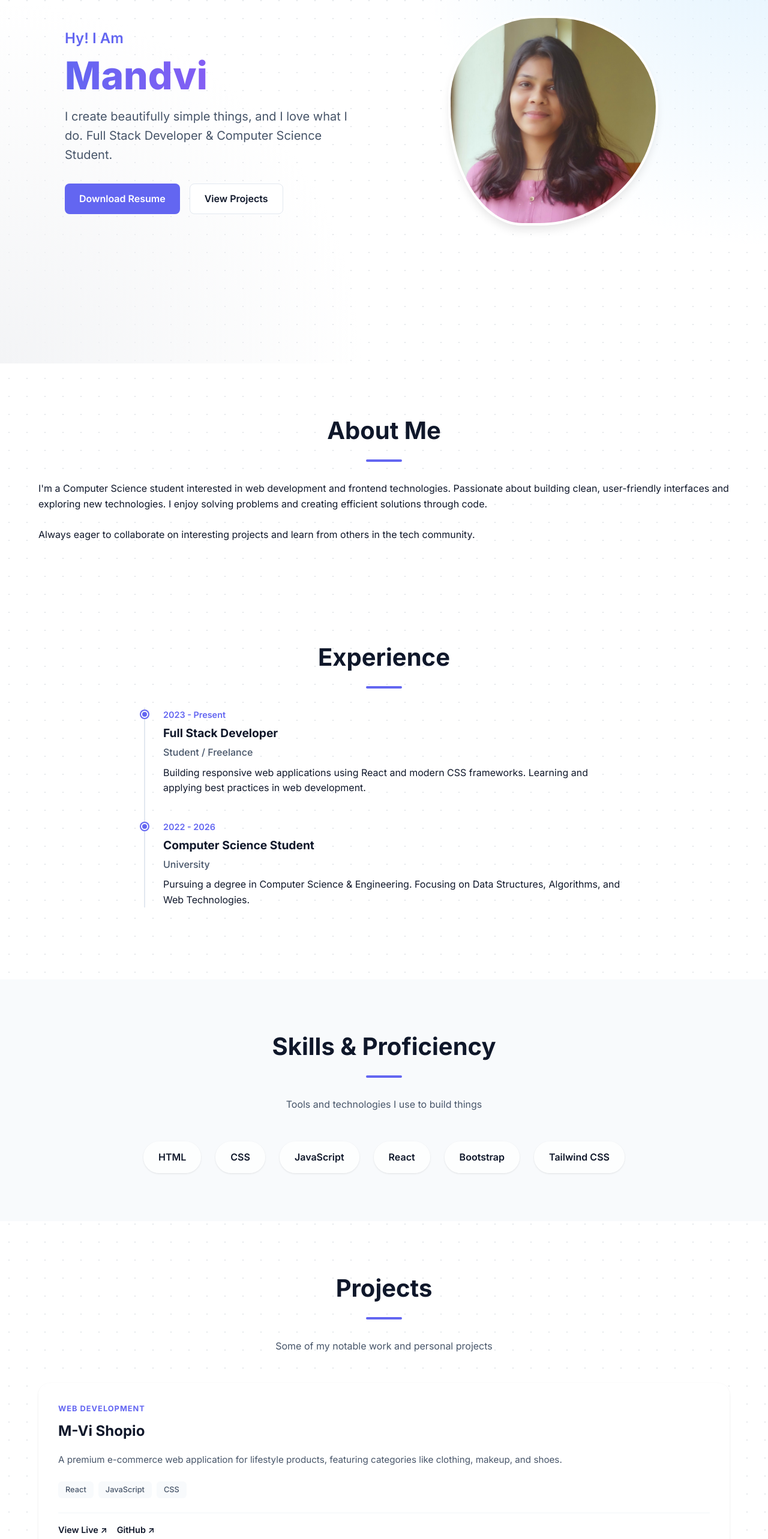
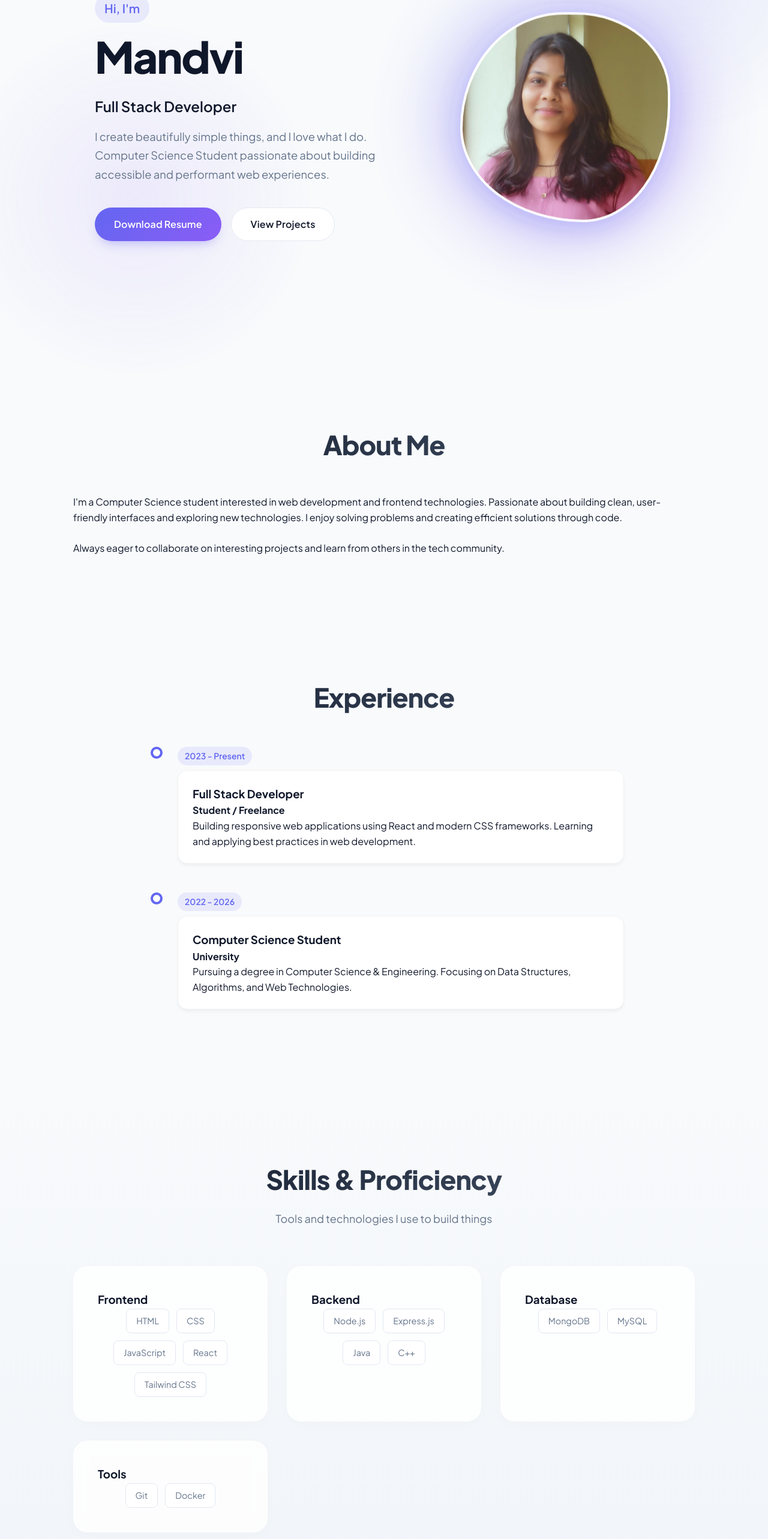
Before and after one commit to Mandvisah/portfolio, a React (Vite) app: page / in a window 1280 px wide. Shown: the part 194-2760 px from the top of the page at 60% size. Built offline with nearby package versions, Linux system fonts and the light colour scheme.

Commit message:
Refactor styles and improve layout in App.css; update Hero and Skills components for better content presentation

```diff
--- a/src/App.css
+++ b/src/App.css
@@ -1,18 +1,20 @@
-@import url('https://fonts.googleapis.com/css2?family=Inter:wght@400;500;600;700;800&display=swap');
+@import url('https://fonts.googleapis.com/css2?family=Plus+Jakarta+Sans:wght@300;400;500;600;700;800&display=swap');
 
 :root {
   --primary-color: #6366f1;
-  --secondary-color: #334155;
-  --bg-color: #ffffff;
-  --bg-alt: #f8fafc;
-  --text-main: #0f172a;
-  --text-light: #475569;
-  --accent: #a855f7;
-  --shadow-sm: 0 1px 3px rgba(0,0,0,0.1);
-  --shadow-md: 0 4px 6px -1px rgba(0,0,0,0.1);
-  --shadow-lg: 0 10px 15px -3px rgba(0,0,0,0.1);
-  --max-width: 1200px;
-  --transition: all 0.3s ease;
+  --secondary-color: #475569;
+  --accent-color: #8b5cf6;
+  --background: #f8fafc;
+  --surface: #ffffff;
+  --text-primary: #0f172a;
+  --text-secondary: #64748b;
+  --glass-bg: rgba(255, 255, 255, 0.7);
+  --glass-border: rgba(255, 255, 255, 0.5);
+  --shadow-sm: 0 4px 6px -1px rgb(0 0 0 / 0.05);
+  --shadow-md: 0 10px 15px -3px rgb(0 0 0 / 0.05);
+  --shadow-lg: 0 20px 25px -5px rgb(0 0 0 / 0.05);
+  --shadow-glow: 0 0 20px rgba(99, 102, 241, 0.15);
+  --transition: all 0.3s cubic-bezier(0.4, 0, 0.2, 1);
 }
 
 /* Base Styles */
@@ -24,15 +26,47 @@
 
 html {
   scroll-behavior: smooth;
+  scroll-padding-top: 80px;
 }
 
 body {
-  font-family: 'Inter', -apple-system, BlinkMacSystemFont, 'Segoe UI', Roboto, sans-serif;
+  font-family: 'Plus Jakarta Sans', sans-serif;
   line-height: 1.6;
-  color: var(--text-main);
-  background-color: var(--bg-color);
-  background-image: radial-gradient(#e5e7eb 1px, transparent 1px);
-  background-size: 30px 30px;
+  color: var(--text-primary);
+  background:
+    radial-gradient(at 0% 0%, hsla(253,16%,7%,0) 0, transparent 50%),
+    radial-gradient(at 50% 0%, hsla(225,39%,30%,0) 0, transparent 50%),
+    radial-gradient(at 100% 0%, hsla(339,49%,30%,0) 0, transparent 50%);
+  background-color: var(--background);
+  background-attachment: fixed;
+  overflow-x: hidden;
+}
+
+/* Decorative background blobs */
+body::before {
+  content: '';
+  position: fixed;
+  top: -100px;
+  right: -100px;
+  width: 500px;
+  height: 500px;
+  background: radial-gradient(circle, rgba(99, 102, 241, 0.1) 0%, transparent 70%);
+  border-radius: 50%;
+  z-index: -1;
+  animation: float 20s infinite alternate;
+}
+
+body::after {
+  content: '';
+  position: fixed;
+  bottom: 0;
+  left: -100px;
+  width: 600px;
+  height: 600px;
+  background: radial-gradient(circle, rgba(139, 92, 246, 0.1) 0%, transparent 70%);
+  border-radius: 50%;
+  z-index: -1;
+  animation: float 15s infinite alternate-reverse;
 }
 
 a {
@@ -46,93 +80,98 @@ ul {
 }
 
 section {
-  padding: 80px 0;
-  overflow: hidden;
+  padding: 100px 0;
+  position: relative;
 }
 
 .container {
-  max-width: var(--max-width);
+  max-width: 1100px;
   margin: 0 auto;
-  padding: 0 24px;
+  padding: 0 2rem;
 }
 
+/* Typography */
 .section-title {
-  font-size: 2.5rem;
-  font-weight: 700;
+  font-size: 2.75rem;
+  font-weight: 800;
   text-align: center;
-  margin-bottom: 2rem;
-  color: var(--text-main);
-  position: relative;
-}
-
-.section-title::after {
-  content: '';
-  display: block;
-  width: 60px;
-  height: 4px;
-  background: var(--primary-color);
-  margin: 1rem auto;
-  border-radius: 2px;
+  margin-bottom: 3rem;
+  background: linear-gradient(135deg, var(--text-primary) 0%, var(--secondary-color) 100%);
+  -webkit-background-clip: text;
+  -webkit-text-fill-color: transparent;
+  letter-spacing: -0.02em;
 }
 
 .subtitle {
   text-align: center;
-  color: var(--text-light);
-  margin-bottom: 3rem;
+  color: var(--text-secondary);
+  margin-bottom: 4rem;
   max-width: 600px;
   margin-left: auto;
   margin-right: auto;
+  font-size: 1.125rem;
+  margin-top: -2rem;
 }
 
+h2.section-title::after {
+  display: none; /* Removed the underline line */
+}
+
+/* Buttons */
 .btn {
   display: inline-flex;
   align-items: center;
-  padding: 0.75rem 1.5rem;
-  border-radius: 8px;
+  justify-content: center;
+  padding: 0.875rem 2rem;
+  border-radius: 100px;
   font-weight: 600;
   cursor: pointer;
   border: none;
   font-size: 1rem;
   gap: 0.5rem;
+  transition: var(--transition);
+  letter-spacing: 0.01em;
 }
 
 .btn-primary {
-  background-color: var(--primary-color);
+  background: linear-gradient(135deg, var(--primary-color), var(--accent-color));
   color: white;
+  box-shadow: 0 10px 20px -10px rgba(99, 102, 241, 0.5);
 }
 
 .btn-primary:hover {
-  background-color: #1d4ed8;
   transform: translateY(-2px);
-  box-shadow: 0 10px 25px -5px rgba(37, 99, 235, 0.4);
+  box-shadow: 0 15px 30px -10px rgba(99, 102, 241, 0.6);
 }
 
 .btn-secondary {
-  background-color: white;
-  color: var(--text-main);
+  background: white;
+  color: var(--text-primary);
   border: 1px solid #e2e8f0;
 }
 
 .btn-secondary:hover {
   border-color: var(--primary-color);
   color: var(--primary-color);
+  background: #f8fafc;
 }
 
 /* Navbar */
 .navbar {
   position: fixed;
-  top: 1rem;
+  top: 1.5rem;
   left: 50%;
   transform: translateX(-50%);
   width: 90%;
-  max-width: 1000px;
-  height: 70px;
-  background: rgba(255, 255, 255, 0.85);
-  backdrop-filter: blur(12px);
+  max-width: 900px;
+  height: 65px;
+  background: rgba(255, 255, 255, 0.7);
+  backdrop-filter: blur(16px);
+  -webkit-backdrop-filter: blur(16px);
   z-index: 1000;
-  border: 1px solid rgba(255, 255, 255, 0.6);
-  border-radius: 50px;
-  box-shadow: 0 4px 6px -1px rgba(0, 0, 0, 0.05), 0 2px 4px -1px rgba(0, 0, 0, 0.03);
+  border: 1px solid rgba(255, 255, 255, 0.5);
+  border-radius: 100px;
+  box-shadow: 0 8px 32px 0 rgba(31, 38, 135, 0.05);
 }
 
 .navbar-content {
@@ -146,23 +185,41 @@ section {
 .logo {
   font-size: 1.5rem;
   font-weight: 800;
-  color: var(--primary-color);
-  letter-spacing: -0.5px;
+  background: linear-gradient(135deg, var(--primary-color), var(--accent-color));
+  -webkit-background-clip: text;
+  -webkit-text-fill-color: transparent;
 }
 
 .nav-links {
   display: flex;
-  gap: 2rem;
+  gap: 2.5rem;
 }
 
 .nav-links a {
   font-weight: 500;
-  color: var(--text-light);
+  color: var(--text-secondary);
   font-size: 0.95rem;
+  position: relative;
+}
+
+.nav-links a::after {
+  content: '';
+  position: absolute;
+  bottom: -4px;
+  left: 0;
+  width: 0;
+  height: 2px;
+  background: var(--primary-color);
+  transition: width 0.3s ease;
+  border-radius: 2px;
 }
 
 .nav-links a:hover {
   color: var(--primary-color);
+}
+
+.nav-links a:hover::after {
+  width: 100%;
 }
 
 /* Hero Section */
@@ -170,318 +227,363 @@ section {
   min-height: 100vh;
   display: flex;
   align-items: center;
-  padding-top: 70px;
-  background: radial-gradient(circle at top right, #e0f2fe 0%, transparent 40%),
-              radial-gradient(circle at bottom left, #f3f4f6 0%, transparent 40%);
+  padding-top: 80px;
+  position: relative;
+  overflow: visible;
 }
 
 .hero-content {
   display: grid;
-  grid-template-columns: 1fr 1fr;
+  grid-template-columns: 1.2fr 0.8fr;
   gap: 4rem;
   align-items: center;
 }
 
 .hero-text h3 {
-  font-size: 1.5rem;
+  font-size: 1.25rem;
   color: var(--primary-color);
   font-weight: 600;
-  margin-bottom: 0.5rem;
+  margin-bottom: 1rem;
+  display: inline-block;
+  padding: 0.5rem 1rem;
+  background: rgba(99, 102, 241, 0.1);
+  border-radius: 50px;
 }
 
 .hero-text h1 {
-  font-size: 4rem;
+  font-size: 4.5rem;
   line-height: 1.1;
-  margin-bottom: 1rem;
+  margin-bottom: 1.5rem;
   font-weight: 800;
-  background: linear-gradient(to right, var(--primary-color), var(--accent));
-  -webkit-background-clip: text;
-  -webkit-text-fill-color: transparent;
-  background-clip: text;
+  letter-spacing: -0.03em;
+  color: var(--text-primary);
 }
 
-.hero-text p {
-  font-size: 1.25rem;
-  color: var(--text-light);
-  margin-bottom: 2rem;
-  max-width: 500px;
+.hero-role {
+  font-size: 1.5rem;
+  font-weight: 600;
+  color: var(--text-primary); /* Darker than description for hierarchy */
+  margin-bottom: 1rem;
+  display: block;
+}
+
+.hero-description {
+  font-size: 1.15rem;
+  color: var(--text-secondary);
+  margin-bottom: 2.5rem;
+  max-width: 540px;
+  line-height: 1.7;
 }
 
 .hero-buttons {
   display: flex;
   gap: 1rem;
+  flex-wrap: wrap;
 }
 
 .hero-image {
   position: relative;
   display: flex;
   justify-content: center;
+  align-items: center;
+  perspective: 1000px;
 }
 
 .profile-img {
   width: 350px;
   height: 350px;
   object-fit: cover;
-  background: linear-gradient(135deg, var(--primary-color), var(--accent));
-  border-radius: 30% 70% 70% 30% / 30% 30% 70% 70%;
-  animation: blob 8s infinite;
-  box-shadow: var(--shadow-lg);
-  border: 4px solid white;
+  border-radius: 60% 40% 30% 70% / 60% 30% 70% 40%;
+  border: 4px solid rgba(255, 255, 255, 0.4);
+  box-shadow:
+    inset 0 0 20px rgba(255, 255, 255, 0.3),
+    0 10px 40px rgba(99, 102, 241, 0.3),
+    0 0 0 15px rgba(255, 255, 255, 0.1);
+  transition: all 0.5s ease;
+  animation:
+    profile-morph 8s ease-in-out infinite,
+    profile-float 6s ease-in-out infinite;
+  background: white; /* Fallback */
+  z-index: 2;
 }
 
-.img-placeholder {
-  width: 350px;
-  height: 350px;
-  background: linear-gradient(135deg, var(--primary-color), var(--accent));
-  border-radius: 30% 70% 70% 30% / 30% 30% 70% 70%;
-  animation: blob 8s infinite;
-  display: flex;
-  align-items: center;
-  justify-content: center;
-  font-size: 5rem;
-  color: white;
-  box-shadow: var(--shadow-lg);
+.profile-img:hover {
+  transform: translateY(-5px) scale(1.05);
+  box-shadow:
+    inset 0 0 30px rgba(255, 255, 255, 0.5),
+    0 20px 60px rgba(139, 92, 246, 0.4),
+    0 0 0 20px rgba(255, 255, 255, 0.15);
+  border-color: rgba(255, 255, 255, 0.8);
 }
 
-@keyframes blob {
-  0% { border-radius: 30% 70% 70% 30% / 30% 30% 70% 70%; }
-  33% { border-radius: 50% 50% 30% 70% / 50% 50% 70% 60%; }
-  66% { border-radius: 70% 30% 50% 50% / 60% 70% 50% 50%; }
-  100% { border-radius: 30% 70% 70% 30% / 30% 30% 70% 70%; }
+/* Background glow behind profile */
+.hero-image::before {
+  content: '';
+  position: absolute;
+  width: 380px;
+  height: 380px;
+  background: linear-gradient(135deg, var(--primary-color), var(--accent-color));
+  border-radius: 50%;
+  filter: blur(60px);
+  opacity: 0.4;
+  z-index: 1;
+  animation: pulse-glow 4s infinite alternate;
 }
 
-@keyframes fadeInUp {
-  from {
-    opacity: 0;
-    transform: translateY(20px);
-  }
-  to {
-    opacity: 1;
-    transform: translateY(0);
-  }
+@keyframes profile-morph {
+  0% { border-radius: 60% 40% 30% 70% / 60% 30% 70% 40%; }
+  50% { border-radius: 30% 60% 70% 40% / 50% 60% 30% 60%; }
+  100% { border-radius: 60% 40% 30% 70% / 60% 30% 70% 40%; }
 }
 
-.hero-text {
-  animation: fadeInUp 1s ease-out;
+@keyframes profile-float {
+  0%, 100% { transform: translateY(0); }
+  50% { transform: translateY(-15px); }
 }
 
-.hero-image {
-  animation: fadeInUp 1s ease-out 0.3s backwards;
+@keyframes pulse-glow {
+  0% { opacity: 0.3; transform: scale(0.9); }
+  100% { opacity: 0.5; transform: scale(1.1); }
 }
 
-/* About & Experience */
-.about-grid {
-  display: grid;
-  grid-template-columns: 1fr;
-  gap: 2rem;
+@keyframes float {
+  0% { transform: translate(0, 0); }
+  100% { transform: translate(30px, 30px); }
 }
 
+/* About & Experience Cards */
 .timeline {
-  position: relative;
   max-width: 800px;
   margin: 0 auto;
+  position: relative;
 }
 
 .timeline::before {
   content: '';
   position: absolute;
-  left: 0;
+  left: 20px;
   top: 0;
   bottom: 0;
   width: 2px;
-  background: #e2e8f0;
+  background: linear-gradient(to bottom, var(--primary-color), var(--bg-alt));
+  opacity: 0.3;
 }
 
 .timeline-item {
   position: relative;
-  padding-left: 2rem;
-  margin-bottom: 2.5rem;
+  padding-left: 3.5rem;
+  padding-bottom: 3rem;
 }
 
 .timeline-dot {
   position: absolute;
-  left: -5px;
-  top: 5px;
-  width: 12px;
-  height: 12px;
-  background: var(--primary-color);
+  left: 11px;
+  top: 0;
+  width: 20px;
+  height: 20px;
+  background: var(--surface);
+  border: 4px solid var(--primary-color);
   border-radius: 50%;
-  border: 2px solid white;
-  box-shadow: 0 0 0 2px var(--primary-color);
+  z-index: 10;
+}
+
+.timeline-content {
+  background: var(--surface);
+  padding: 1.5rem;
+  border-radius: 16px;
+  box-shadow: var(--shadow-sm);
+  border: 1px solid rgba(0,0,0,0.05);
+  transition: var(--transition);
+}
+
+.timeline-content:hover {
+  transform: translateX(5px);
+  box-shadow: var(--shadow-md);
+  border-color: var(--primary-color);
 }
 
 .timeline-date {
-  font-size: 0.9rem;
+  font-size: 0.875rem;
+  font-weight: 600;
   color: var(--primary-color);
-  font-weight: 600;
-  margin-bottom: 0.25rem;
+  margin-bottom: 0.5rem;
+  display: inline-block;
+  background: rgba(99, 102, 241, 0.1);
+  padding: 0.25rem 0.75rem;
+  border-radius: 20px;
 }
 
-.timeline-content h3 {
-  font-size: 1.2rem;
-  font-weight: 700;
-  margin-bottom: 0.25rem;
+/* Skills Cards - Glass effect */
+.skills-container {
+  background: linear-gradient(to bottom, var(--background), #f1f5f9);
 }
 
-.timeline-content h4 {
-  font-size: 1rem;
-  color: var(--text-light);
-  font-weight: 500;
-  margin-bottom: 0.5rem;
+.skills-grid {
+  display: grid;
+  grid-template-columns: repeat(auto-fit, minmax(280px, 1fr));
+  gap: 2rem;
+  perspective: 1000px;
 }
 
-/* Skills */
-.skills-container {
-  background: var(--bg-alt);
+.skill-category-card {
+  background: rgba(255, 255, 255, 0.8);
+  padding: 2.5rem;
+  border-radius: 24px;
+  box-shadow: 0 4px 20px rgba(0,0,0,0.02);
+  border: 1px solid rgba(255, 255, 255, 0.8);
+  backdrop-filter: blur(12px);
+  transition: all 0.4s cubic-bezier(0.175, 0.885, 0.32, 1.275);
 }
 
-.skills-wrapper {
+.skill-category-card:hover {
+  transform: translateY(-8px) scale(1.02);
+  box-shadow: 0 20px 40px -10px rgba(99, 102, 241, 0.15);
+  border-color: var(--primary-color);
+}
+
+.skill-list {
   display: flex;
   flex-wrap: wrap;
+  gap: 0.75rem;
   justify-content: center;
-  gap: 1.5rem;
 }
 
 .skill-pill {
-  background: rgba(255, 255, 255, 0.8);
-  padding: 0.8rem 1.5rem;
-  border-radius: 50px;
-  font-weight: 600;
-  color: var(--text-main);
-  box-shadow: var(--shadow-sm);
-  border: 1px solid transparent;
-  display: flex;
-  align-items: center;
-  gap: 0.5rem;
+  background: white;
+  padding: 0.5rem 1rem;
+  border-radius: 8px;
+  font-size: 0.9rem;
+  color: var(--text-secondary);
+  border: 1px solid #e2e8f0;
   transition: var(--transition);
 }
 
 .skill-pill:hover {
-  transform: translateY(-3px);
-  box-shadow: 0 4px 12px rgba(99, 102, 241, 0.2);
+  border-color: var(--primary-color);
   color: var(--primary-color);
-  border-color: var(--primary-color);
-  background: white;
+  transform: translateY(-2px);
+  box-shadow: 0 4px 12px rgba(99, 102, 241, 0.1);
 }
 
-/* Projects */
+/* Projects Cards */
 .projects-grid {
   display: grid;
-  grid-template-columns: repeat(auto-fit, minmax(320px, 1fr));
+  grid-template-columns: repeat(auto-fit, minmax(340px, 1fr));
   gap: 2.5rem;
 }
 
 .project-card {
-  background: rgba(255, 255, 255, 0.9);
-  border-radius: 20px;
+  background: white;
+  border-radius: 24px;
   overflow: hidden;
   box-shadow: var(--shadow-sm);
-  border: 1px solid rgba(255, 255, 255, 0.5);
-  backdrop-filter: blur(10px);
+  border: 1px solid rgba(0,0,0,0.05);
   transition: var(--transition);
   display: flex;
   flex-direction: column;
+  position: relative;
 }
 
 .project-card:hover {
-  transform: translateY(-8px);
-  box-shadow: 0 20px 40px -5px rgba(99, 102, 241, 0.15); /* Indigo glow */
-  border-color: var(--primary-color);
+  transform: translateY(-10px);
+  box-shadow: 0 25px 50px -12px rgba(0, 0, 0, 0.1);
 }
 
 .project-content {
-  padding: 2rem;
-  flex: 1;
+  padding: 2.5rem;
   display: flex;
   flex-direction: column;
+  height: 100%;
 }
 
 .project-category {
-  font-size: 0.8rem;
+  font-size: 0.75rem;
   text-transform: uppercase;
-  letter-spacing: 1px;
+  letter-spacing: 0.05em;
+  font-weight: 700;
   color: var(--primary-color);
-  font-weight: 700;
-  margin-bottom: 0.5rem;
+  margin-bottom: 1rem;
 }
 
 .project-card h3 {
   font-size: 1.5rem;
+  font-weight: 700;
   margin-bottom: 1rem;
-  color: var(--text-main);
-}
-
-.project-card p {
-  color: var(--text-light);
-  margin-bottom: 1.5rem;
-  font-size: 0.95rem;
-  flex: 1;
+  color: var(--text-primary);
 }
 
 .tech-stack {
+  margin: 1.5rem 0;
   display: flex;
   flex-wrap: wrap;
   gap: 0.5rem;
-  margin-bottom: 1.5rem;
 }
 
 .tech-tag {
-  background: var(--bg-alt);
-  color: var(--text-light);
+  font-size: 0.75rem;
+  background: #f1f5f9;
   padding: 0.25rem 0.75rem;
   border-radius: 6px;
-  font-size: 0.8rem;
-  font-weight: 500;
+  font-weight: 600;
+  color: var(--text-secondary);
 }
 
 .project-links {
+  margin-top: auto;
+  padding-top: 1.5rem;
+  border-top: 1px solid #f1f5f9;
   display: flex;
-  gap: 1rem;
-  padding-top: 1rem;
-  border-top: 1px solid #f1f5f9;
+  gap: 1.5rem;
 }
 
 .link-btn {
   font-size: 0.9rem;
   font-weight: 600;
-  color: var(--text-main);
+  color: var(--text-primary);
   display: flex;
   align-items: center;
-  gap: 0.25rem;
+  gap: 0.5rem;
 }
 
 .link-btn:hover {
   color: var(--primary-color);
+  text-decoration: underline;
+  text-decoration-thickness: 2px;
+  text-decoration-color: var(--accent-color);
 }
 
-/* Contact */
+/* Contact Section */
 .contact-section {
-  text-align: transparent; /* Use global background */
+  text-align: center;
 }
 
 .contact-card {
-  background: rgba(255, 255, 255, 0.8);
-  padding: 3rem;
-  border-radius: 24px;
+  background: white;
+  padding: 4rem;
+  border-radius: 32px;
   box-shadow: var(--shadow-lg);
-  max-width: 600px;
+  max-width: 700px;
   margin: 0 auto;
-  border: 1px solid rgba(255, 255, 255, 0.6);
-  backdrop-filter: blur(10px);
-  transition: transform 0.3s ease;
+  position: relative;
+  overflow: hidden;
+  border: 1px solid rgba(0,0,0,0.05);
 }
 
-.contact-card:hover {
-  transform: translateY(-5px);
-  border-color: var(--accent)px;
-  margin: 0 auto;
+.contact-card::before {
+  content: '';
+  position: absolute;
+  top: 0;
+  left: 0;
+  width: 100%;
+  height: 6px;
+  background: linear-gradient(90deg, var(--primary-color), var(--accent-color));
 }
 
 .contact-options {
   display: flex;
   justify-content: center;
-  gap: 2rem;
-  margin-top: 2rem;
+  gap: 3rem;
+  margin-top: 3rem;
   flex-wrap: wrap;
 }
 
@@ -489,53 +591,73 @@ section {
   display: flex;
   flex-direction: column;
   align-items: center;
-  gap: 0.5rem;
-  color: var(--text-light);
-  font-weight: 500;
+  gap: 1rem;
+  color: var(--text-secondary);
+  font-weight: 600;
+  transition: var(--transition);
+}
+
+.icon-box {
+  width: 64px;
+  height: 64px;
+  background: #f8fafc;
+  border-radius: 20px;
+  display: flex;
+  align-items: center;
+  justify-content: center;
+  font-size: 1.5rem;
+  color: var(--primary-color);
+  transition: var(--transition);
+  box-shadow: var(--shadow-sm);
+}
+
+.contact-btn:hover .icon-box {
+  background: var(--primary-color);
+  color: white;
+  transform: scale(1.1) rotate(5deg);
+  box-shadow: 0 10px 20px rgba(99, 102, 241, 0.3);
 }
 
 .contact-btn:hover {
   color: var(--primary-color);
 }
 
-.icon-box {
-  width: 50px;
-  height: 50px;
-  background: #eff6ff;
-  border-radius: 50%;
-  display: flex;
-  align-items: center;
-  justify-content: center;
-  font-size: 1.25rem;
-  color: var(--primary-color);
-  margin-bottom: 0.5rem;
-}
-
 /* Footer */
 footer {
-  background: var(--text-main);
-  color: white;
-  padding: 3rem 0;
+  background: #0f172a;
+  color: #94a3b8;
+  padding: 4rem 0;
   text-align: center;
+  margin-top: 4rem;
 }
 
 .footer-socials {
+  margin-bottom: 2rem;
   display: flex;
   justify-content: center;
-  gap: 1.5rem;
-  margin-bottom: 1.5rem;
+  gap: 2rem;
 }
 
 .footer-socials a {
-  color: #94a3b8;
   font-size: 1.5rem;
+  color: #64748b;
+  transition: var(--transition);
 }
 
 .footer-socials a:hover {
   color: white;
+  transform: translateY(-3px);
 }
 
-/* Mobile Responsive */
+.footer-bottom {
+  font-size: 0.9rem;
+  border-top: 1px solid #1e293b;
+  padding-top: 2rem;
+  max-width: 600px;
+  margin: 0 auto;
+}
+
+/* Responsive */
 @media (max-width: 768px) {
   .hero-content {
     grid-template-columns: 1fr;
@@ -551,15 +673,14 @@ footer {
     justify-content: center;
   }
 
-  .navbar-content {
-    flex-direction: column;
-    justify-content: center;
-    gap: 1rem;
+  .navbar {
+    bottom: 2rem;
+    top: auto;
+    width: 90%;
   }
 
-  .nav-links {
-    gap: 1rem;
-    font-size: 0.9rem;
+  .navbar-content {
+      padding: 0 1.5rem;
   }
 
   .timeline::before {
@@ -567,10 +688,6 @@ footer {
   }
 
   .timeline-item {
-    padding-left: 3.5rem;
-  }
-
-  .timeline-dot {
-    left: 15px;
+    padding-left: 3rem;
   }
 }
--- a/src/components/Hero.jsx
+++ b/src/components/Hero.jsx
@@ -6,9 +6,13 @@ const Hero = () => {
     <section id="home" className="hero">
       <div className="container hero-content">
         <div className="hero-text">
-          <h3>Hy! I Am</h3>
+          <h3>Hi, I'm</h3>
           <h1>Mandvi</h1>
-          <p>I create beautifully simple things, and I love what I do. Full Stack Developer & Computer Science Student.</p>
+          <h2 className="hero-role">Full Stack Developer</h2>
+          <p className="hero-description">
+            I create beautifully simple things, and I love what I do.
+            Computer Science Student passionate about building accessible and performant web experiences.
+          </p>
 
           <div className="hero-buttons">
             <a href="https://docs.google.com/document/d/1XTzWkr1bTNtR_pnFXabV5vziVvi8cZfSBCrn487FqQE/edit?usp=sharing" target="_blank" rel="noopener noreferrer" className="btn btn-primary">
--- a/src/components/Skills.jsx
+++ b/src/components/Skills.jsx
@@ -1,17 +1,42 @@
 import React from 'react';
 
 const Skills = () => {
-  const mySkills = ["HTML", "CSS", "JavaScript", "React", "Bootstrap", "Tailwind CSS"];
+  const skillsData = [
+    {
+      category: "Frontend",
+      skills: ["HTML", "CSS", "JavaScript", "React", "Tailwind CSS"],
+    },
+    {
+      category: "Backend",
+      skills: ["Node.js", "Express.js", "Java", "C++"],
+    },
+    {
+      category: "Database",
+      skills: ["MongoDB", "MySQL"],
+    },
+    {
+      category: "Tools",
+      skills: ["Git", "Docker"],
+    },
+  ];
 
   return (
     <section id="skills" className="section skills-container">
       <div className="container">
         <h2 className="section-title">Skills & Proficiency</h2>
         <p className="subtitle">Tools and technologies I use to build things</p>
-        <div className="skills-wrapper">
-          {mySkills.map((skill, index) => (
-            <div key={index} className="skill-pill">
-              <span>{skill}</span>
+
+        <div className="skills-grid">
+          {skillsData.map((group, index) => (
+            <div key={index} className="skill-category-card">
+              <h3 className="skill-category-title">{group.category}</h3>
+              <div className="skill-list">
+                {group.skills.map((skill, idx) => (
+                  <div key={idx} className="skill-pill">
+                    <span>{skill}</span>
+                  </div>
+                ))}
+              </div>
             </div>
           ))}
         </div>
```
